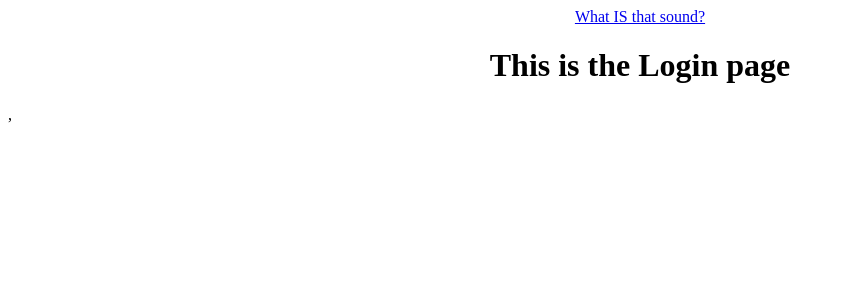
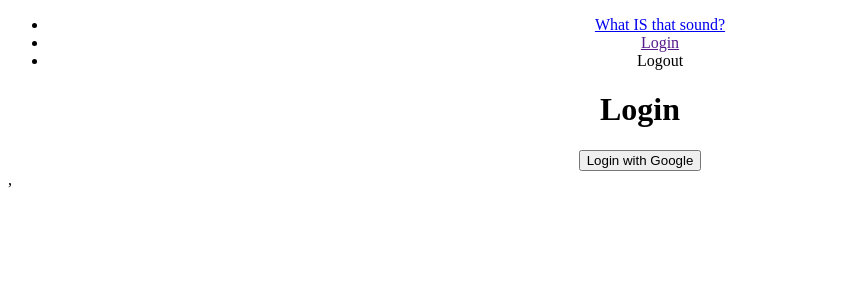
Before and after one commit to alengysia/what-is-that-frontend, a React (Create React App) app: page /login in a window 1280 px wide. Shown: the top 300 px of the page, without its empty margins (0-845 px from the left). Built offline with nearby package versions, Linux system fonts and the light colour scheme; no server answers.

Commit message:
WIP Add Header and Login links. Add Login button to Login page

```diff
--- a/src/components/Header.js
+++ b/src/components/Header.js
@@ -1,11 +1,20 @@
 import { Link } from "react-router-dom";
+import { logOut } from "../services/firebase"
 
 function Header(props) {
   return (
     <nav className="nav">
-      <Link to="/">
-        <div>What IS that sound?</div>
-      </Link>
+      <ul>
+        <li>
+          <Link to="/">
+            <div>What IS that sound?</div>
+          </Link>
+        </li>
+        <li>
+          <Link>Login</Link>
+        </li>
+        <li onClick={logOut}>Logout</li>
+      </ul>
     </nav>
   );
 }
--- a/src/pages/Login.js
+++ b/src/pages/Login.js
@@ -1,10 +1,12 @@
 import { useState } from "react";
 import {Link} from "react-router-dom"
+import { signIn } from '../services/firebase'
 
 function Login(props) {
     return (
         <div>
-            <h1>This is the Login page</h1>
+            <h1>Login</h1>
+            <button onClick={signIn}>Login with Google</button>
         </div>
     );
 }
```
